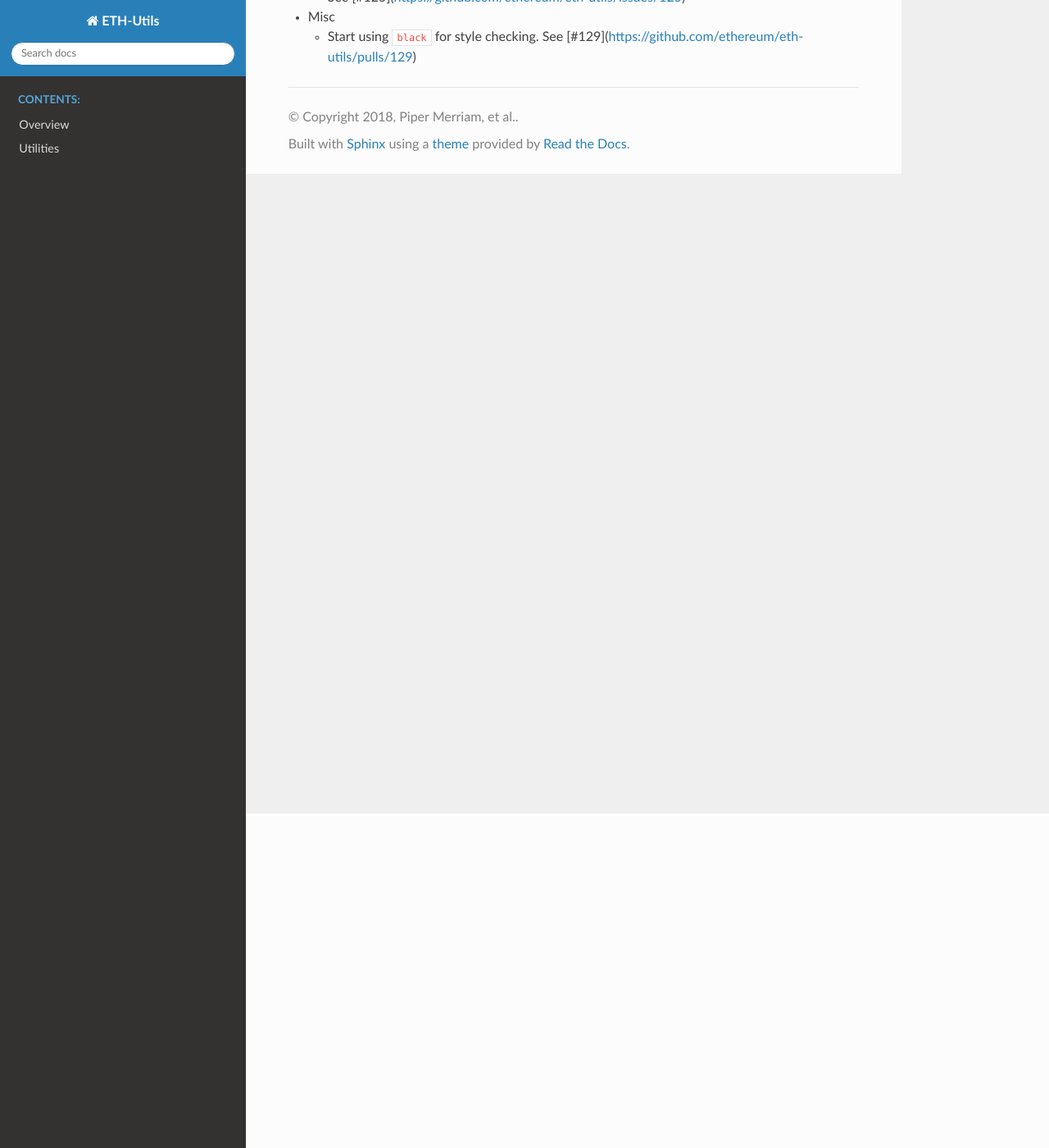
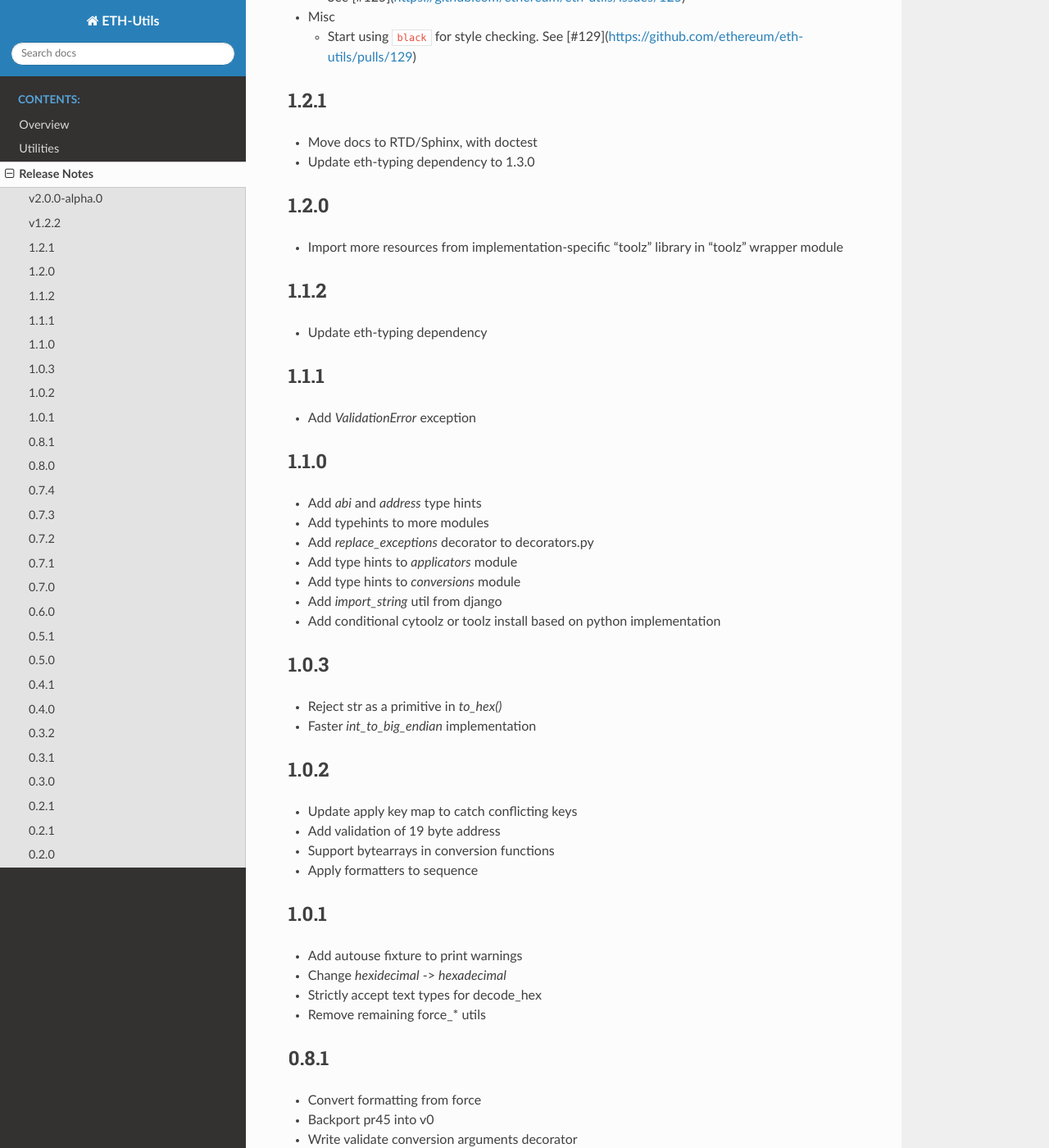
Before and after one commit to ethereum/eth-utils, a Sphinx documentation site: the page built from docs/releases.rst, in a window 1280 px wide and 1400 px high, scrolled down 408 px. Shown: the whole window at 82% size. Built offline with Sphinx 7.4.7 and the Read the Docs theme 2.0.0, drawn with Linux system fonts in a browser that asks for light colours; some of the changed text lies outside the part shown.

Commit message:
Import old changelog to docs

```diff
--- a/docs/index.rst
+++ b/docs/index.rst
@@ -12,6 +12,7 @@ Welcome to Eth-Utils's documentation!
 
    overview
    utilities
+   releases
 
 
 Indices and tables
--- a/docs/releases.rst
+++ b/docs/releases.rst
@@ -20,3 +20,170 @@ v1.2.2
 
   - Start using ``black`` for style checking.
     See [#129](https://github.com/ethereum/eth-utils/pulls/129)
+
+1.2.1
+-----
+
+* Move docs to RTD/Sphinx, with doctest
+* Update eth-typing dependency to 1.3.0
+
+1.2.0
+-----
+
+* Import more resources from implementation-specific "toolz" library in
+  "toolz" wrapper module
+
+1.1.2
+-----
+
+* Update eth-typing dependency
+
+1.1.1
+-----
+
+* Add `ValidationError` exception
+
+1.1.0
+-----
+
+* Add `abi` and `address` type hints
+* Add typehints to more modules
+* Add `replace_exceptions` decorator to decorators.py
+* Add type hints to `applicators` module
+* Add type hints to `conversions` module
+* Add `import_string` util from django
+* Add conditional cytoolz or toolz install based on python implementation
+
+1.0.3
+-----
+
+* Reject str as a primitive in `to_hex()`
+* Faster `int_to_big_endian` implementation
+
+1.0.2
+-----
+
+* Update apply key map to catch conflicting keys
+* Add validation of 19 byte address
+* Support bytearrays in conversion functions
+* Apply formatters to sequence
+
+1.0.1
+-----
+
+* Add autouse fixture to print warnings
+* Change `hexidecimal` -> `hexadecimal`
+* Strictly accept text types for decode_hex
+* Remove remaining force_* utils
+
+0.8.1
+-----
+
+* Convert formatting from force
+* Backport pr45 into v0
+* Write validate conversion arguments decorator
+* Update `hex` and `int` conversions to work with new decorator
+* Deprecate force bytes/text & formatting utils
+
+0.8.0
+-----
+
+* Swap in eth-hash for pysha3
+* Convert keccak from force_bytes
+* Convert address utils from force text/bytes
+* Import many of the application functions from web3.py
+* Add `@combomethod` decorator
+* Add tool to generate environment info
+* Add type conversion helpers
+* Convert precision to localcontext
+* Remove unnecessary future imports
+* Drop support for py27
+
+0.7.4
+-----
+
+* Constrain dependencies to major version
+
+0.7.3
+-----
+
+* Support for python 3.6
+
+0.7.2
+-----
+
+* Minor fix for how `__version__` is computed in the `eth_utils` module.
+
+0.7.1
+-----
+
+* Futzing with PyPi formatting of README info.
+
+0.7.0
+-----
+
+* Rename library on pypi to `eth_utils`
+
+0.6.0
+-----
+
+* Bugfix for `to_wei` to handle floating point inputs in a manner consistent with what users would expect.
+
+0.5.1
+-----
+
+* Bugfix for `is_hex` to prevent exceptions from being raised for non-hexadecimal inputs.
+
+0.5.0
+-----
+
+* `is_hex` now supports both empty string as `0x` and odd length hexadecimal strings.
+
+0.4.1
+-----
+
+* Bugfix for currency conversions which retained too high a precision.
+
+0.4.0
+-----
+
+* `is_address` will now verify the checksum on any address which passes the `is_checksum_formatted_address` check.
+
+0.3.2
+-----
+
+* Added `is_hex`.
+
+0.3.1
+-----
+
+* Added `big_endian_to_int` and `int_to_big_endian`.
+
+0.3.0
+-----
+
+* Deprecate `compose`
+* Bugfix for `is_0x_prefixed` to correctly detect uppercase `X` as part of the prefix.
+* Added `is_hex_address`
+* Added `is_binary_address`
+* Added `is_32byte_address`
+* Added `is_checksum_formatted_address`
+* Added `apply_to_return_value`
+* Added `to_set`
+* Added `is_list`
+* Added `is_tuple`
+
+0.2.1
+-----
+
+* Strip whitespace from event signatures in `event_signature_to_log_topic`
+
+0.2.1
+-----
+
+* Strip whitespace from event signatures in `function_signature_to_4byte_selector`
+
+0.2.0
+-----
+
+Initial release
```
Also changed, not shown: 2 other files.
